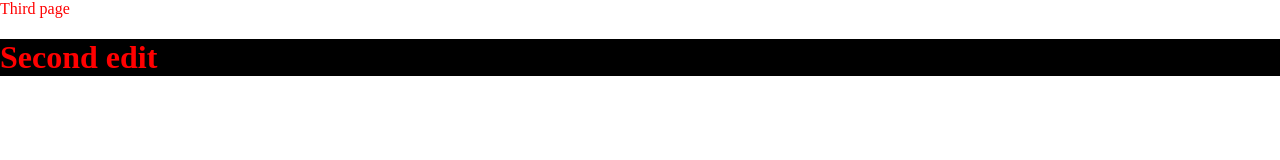
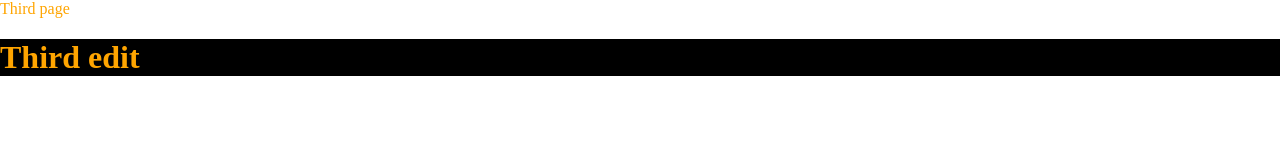
Before and after one commit to borjankorunoskinca/git_tryout, a plain HTML site: page third-page.html in a window 1280 px wide. Drawn offline with Linux system fonts and the light colour scheme.

Commit message:
changed some things

```diff
--- a/style.css
+++ b/style.css
@@ -1,6 +1,6 @@
 body{
 	padding: 0px;
 	margin:0px;
-	background-color: gray;
-	color: red;
+	background-color: black;
+	color: orange;
 }
--- a/third-page.html
+++ b/third-page.html
@@ -5,6 +5,6 @@
 </head>
 <body style="background-color:white;">
 <p>Third page</p>
-<h1 style="background-color: black;">Second edit</h1>
+<h1 style="background-color: black;">Third edit</h1>
 </body>
 </html>
```
Also changed, not shown: index.html (+1 -0 lines).
